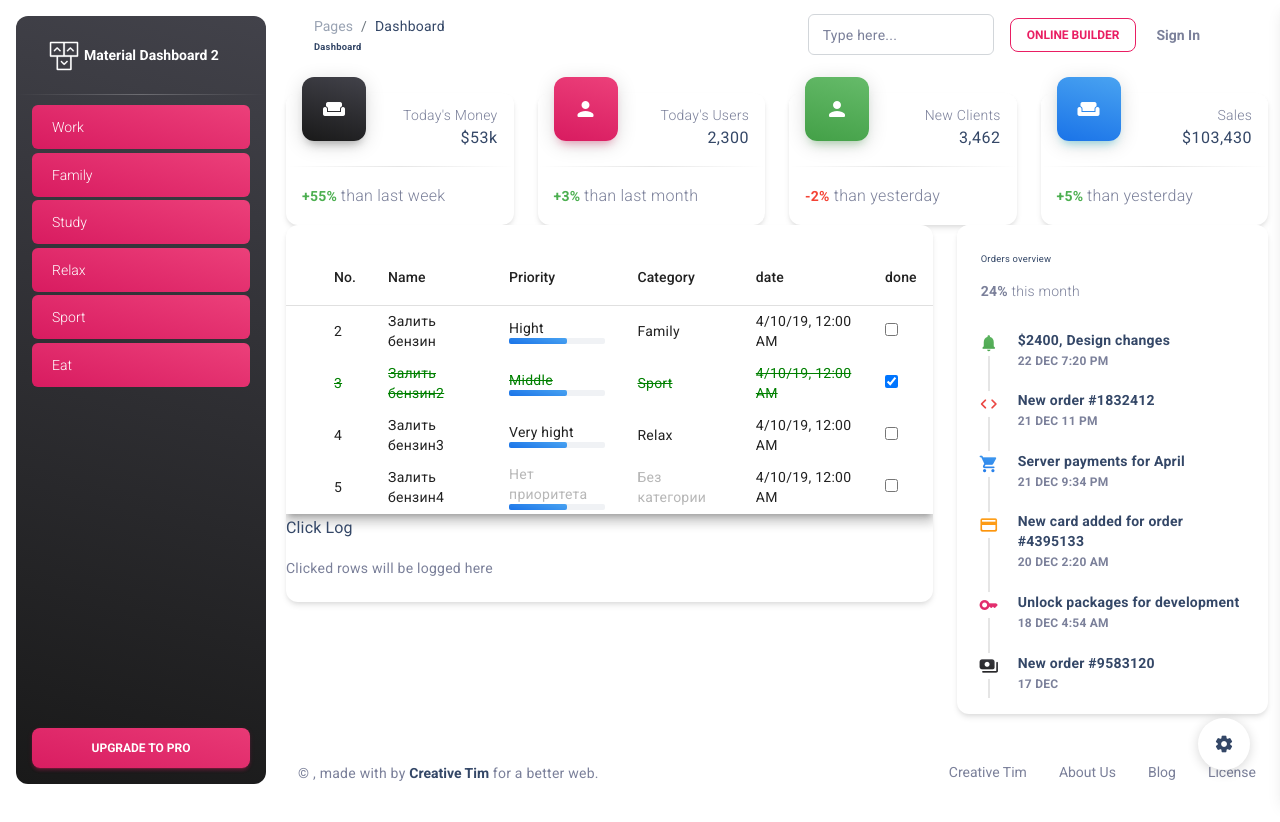
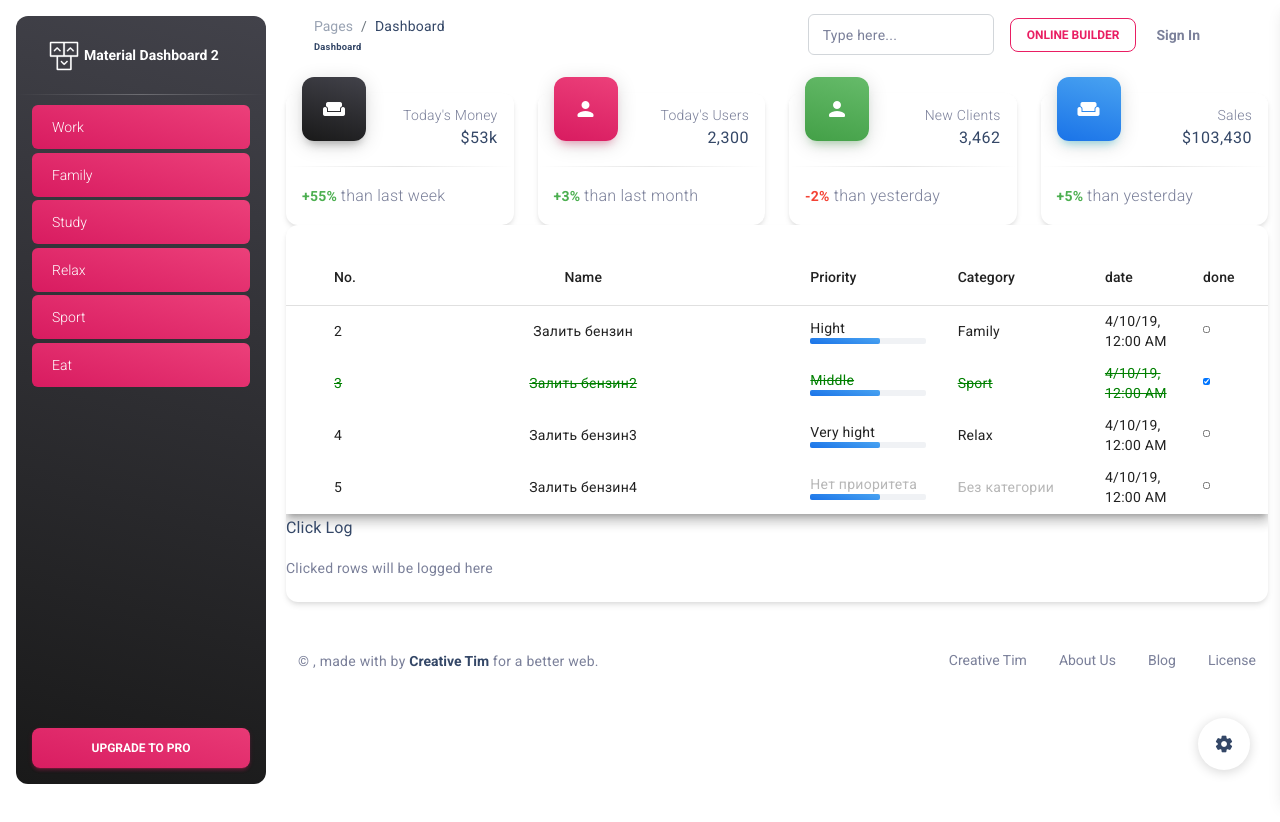
Before and after one commit to akimegr/task_tracker, an Angular app: page / in a window 1280 px wide. Shown: the top 822 px of the page. After the commit the page ends 800 px from the top, so only its background shows below. Built offline with nearby package versions, Linux system fonts and the light colour scheme.

Commit message:
git aligned columns

```diff
--- a/src/app/app.component.html
+++ b/src/app/app.component.html
@@ -193,78 +193,7 @@
       </div>
     </div>
     <div class="row mb-4">
-      <div class="col-lg-8 col-md-6 mb-md-0 mb-4">
       <app-tasks></app-tasks>
-      </div>
-      <div class="col-lg-4 col-md-6">
-        <div class="card h-100">
-          <div class="card-header pb-0">
-            <h6>Orders overview</h6>
-            <p class="text-sm">
-              <i class="fa fa-arrow-up text-success" aria-hidden="true"></i>
-              <span class="font-weight-bold">24%</span> this month
-            </p>
-          </div>
-          <div class="card-body p-3">
-            <div class="timeline timeline-one-side">
-              <div class="timeline-block mb-3">
-                  <span class="timeline-step">
-                    <i class="material-icons text-success text-gradient">notifications</i>
-                  </span>
-                <div class="timeline-content">
-                  <h6 class="text-dark text-sm font-weight-bold mb-0">$2400, Design changes</h6>
-                  <p class="text-secondary font-weight-bold text-xs mt-1 mb-0">22 DEC 7:20 PM</p>
-                </div>
-              </div>
-              <div class="timeline-block mb-3">
-                  <span class="timeline-step">
-                    <i class="material-icons text-danger text-gradient">code</i>
-                  </span>
-                <div class="timeline-content">
-                  <h6 class="text-dark text-sm font-weight-bold mb-0">New order #1832412</h6>
-                  <p class="text-secondary font-weight-bold text-xs mt-1 mb-0">21 DEC 11 PM</p>
-                </div>
-              </div>
-              <div class="timeline-block mb-3">
-                  <span class="timeline-step">
-                    <i class="material-icons text-info text-gradient">shopping_cart</i>
-                  </span>
-                <div class="timeline-content">
-                  <h6 class="text-dark text-sm font-weight-bold mb-0">Server payments for April</h6>
-                  <p class="text-secondary font-weight-bold text-xs mt-1 mb-0">21 DEC 9:34 PM</p>
-                </div>
-              </div>
-              <div class="timeline-block mb-3">
-                  <span class="timeline-step">
-                    <i class="material-icons text-warning text-gradient">credit_card</i>
-                  </span>
-                <div class="timeline-content">
-                  <h6 class="text-dark text-sm font-weight-bold mb-0">New card added for order #4395133</h6>
-                  <p class="text-secondary font-weight-bold text-xs mt-1 mb-0">20 DEC 2:20 AM</p>
-                </div>
-              </div>
-              <div class="timeline-block mb-3">
-                  <span class="timeline-step">
-                    <i class="material-icons text-primary text-gradient">key</i>
-                  </span>
-                <div class="timeline-content">
-                  <h6 class="text-dark text-sm font-weight-bold mb-0">Unlock packages for development</h6>
-                  <p class="text-secondary font-weight-bold text-xs mt-1 mb-0">18 DEC 4:54 AM</p>
-                </div>
-              </div>
-              <div class="timeline-block">
-                  <span class="timeline-step">
-                    <i class="material-icons text-dark text-gradient">payments</i>
-                  </span>
-                <div class="timeline-content">
-                  <h6 class="text-dark text-sm font-weight-bold mb-0">New order #9583120</h6>
-                  <p class="text-secondary font-weight-bold text-xs mt-1 mb-0">17 DEC</p>
-                </div>
-              </div>
-            </div>
-          </div>
-        </div>
-      </div>
     </div>
     <footer class="footer py-4  ">
       <div class="container-fluid">
--- a/src/app/views/tasks/tasks.component.css
+++ b/src/app/views/tasks/tasks.component.css
@@ -25,3 +25,27 @@
 .demo-row-is-clicked {
   font-weight: bold;
 }
+
+.color {
+  width: 2%;
+}
+.num {
+  width: 5%;
+}
+.name {
+  width: 43%;
+  text-align: center;
+}
+
+.priority {
+  width: 15%;
+}
+.category {
+  width: 15%;
+}
+.date {
+  width: 10%;
+}
+.done {
+  width: 15%;
+}
--- a/src/app/views/tasks/tasks.component.html
+++ b/src/app/views/tasks/tasks.component.html
@@ -6,24 +6,24 @@
 
         <ng-container matColumnDef="color">
           <th mat-header-cell *matHeaderCellDef></th>
-          <td mat-cell *matCellDef="let element">{{element.position}}</td>
+          <td class="color" mat-cell *matCellDef="let element">{{element.position}}</td>
         </ng-container>
 
         <ng-container matColumnDef="position">
           <th mat-header-cell *matHeaderCellDef>No.</th>
-          <td mat-cell class="mb-0 text-sm" [class.completed]="element.completed"
+          <td mat-cell class="mb-0 text-sm num" [class.completed]="element.completed"
               *matCellDef="let element">{{element.id + 1}}</td>
         </ng-container>
 
         <ng-container matColumnDef="name">
-          <th mat-header-cell *matHeaderCellDef>Name</th>
-          <td mat-cell class="mb-0 text-sm" [class.completed]="element.completed"
+          <th mat-header-cell class = "name" *matHeaderCellDef>Name</th>
+          <td mat-cell class="mb-0 text-sm name" [class.completed]="element.completed"
               *matCellDef="let element">{{element.title}}</td>
         </ng-container>
 
         <ng-container matColumnDef="priority">
           <th mat-header-cell *matHeaderCellDef>Priority</th>
-          <td mat-cell [class.novalue]="element.priority==null" class="mb-0 text-sm"
+          <td mat-cell [class.novalue]="element.priority==null" class="mb-0 text-sm priority"
               [class.completed]="element.completed"
               *matCellDef="let element">{{element.priority != null ? element.priority?.title : "Нет приоритета"}}
             <div class="progress">
@@ -35,21 +35,21 @@
 
         <ng-container matColumnDef="category">
           <th mat-header-cell *matHeaderCellDef>Category</th>
-          <td [class.novalue]="element.category==null" mat-cell class="mb-0 text-sm"
+          <td [class.novalue]="element.category==null" mat-cell class="mb-0 text-sm category"
               [class.completed]="element.completed"
               *matCellDef="let element">{{element.category != null ? element.category?.title : "Без категории" }}</td>
         </ng-container>
 
         <ng-container matColumnDef="date">
           <th mat-header-cell *matHeaderCellDef>date</th>
-          <td mat-cell class="mb-0 text-sm" [class.novalue]="element.date==null" [class.completed]="element.completed"
+          <td mat-cell class="mb-0 text-sm date" [class.novalue]="element.date==null" [class.completed]="element.completed"
               *matCellDef="let element">{{element.date != null ? (element.date | date:'short') : "Без даты" }}</td>
         </ng-container>
 
         <ng-container matColumnDef="done">
           <th mat-header-cell *matHeaderCellDef>done</th>
           <td mat-cell class="mb-0 text-sm" [class.completed]="element.completed" *matCellDef="let element">
-            <input class="mb-0 text-sm" type="checkbox" value="" [checked]="element.completed"
+            <input class="mb-0 text-sm done" type="checkbox" value="" [checked]="element.completed"
                    (click)="taskComplete(element)">
           </td>
         </ng-container>
```
